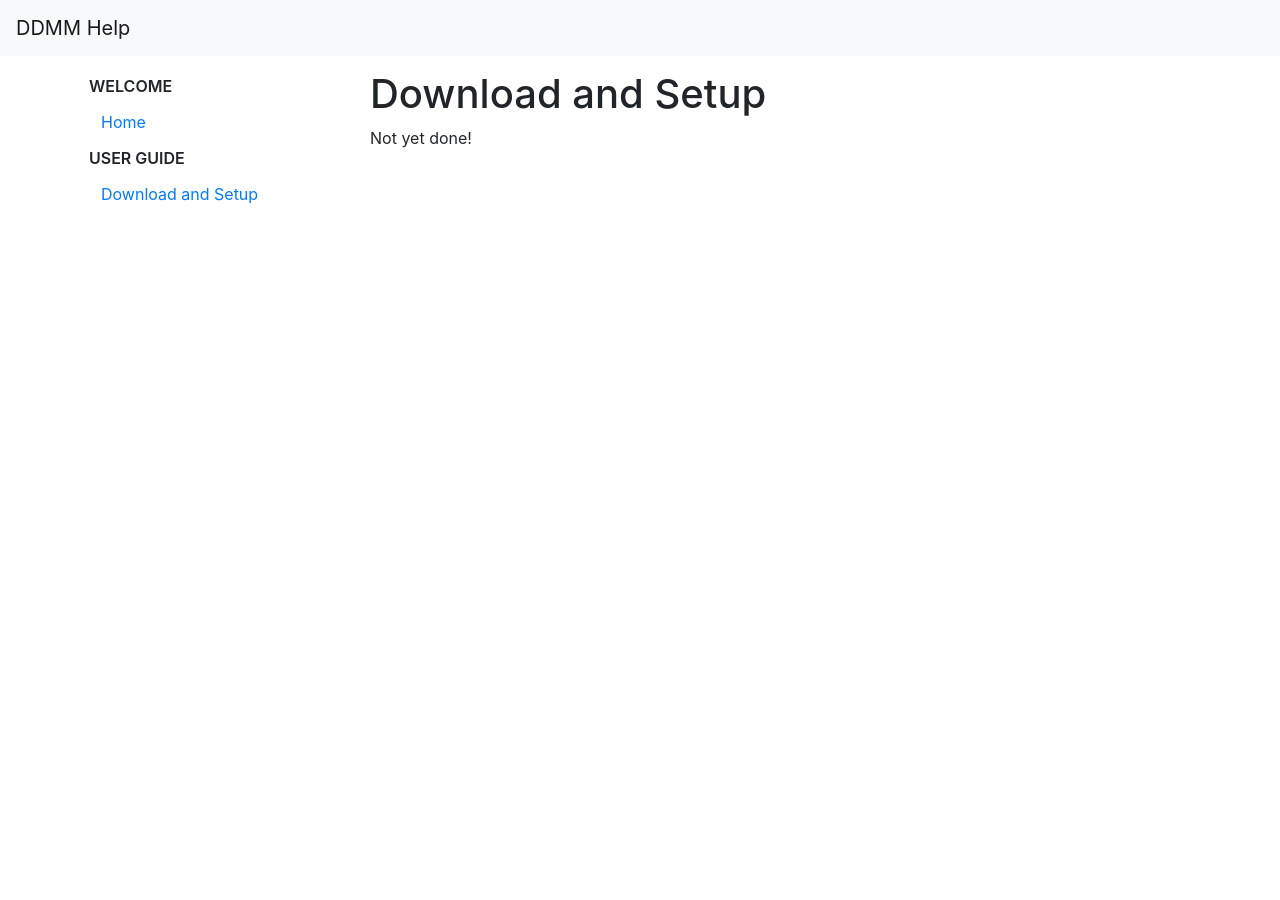
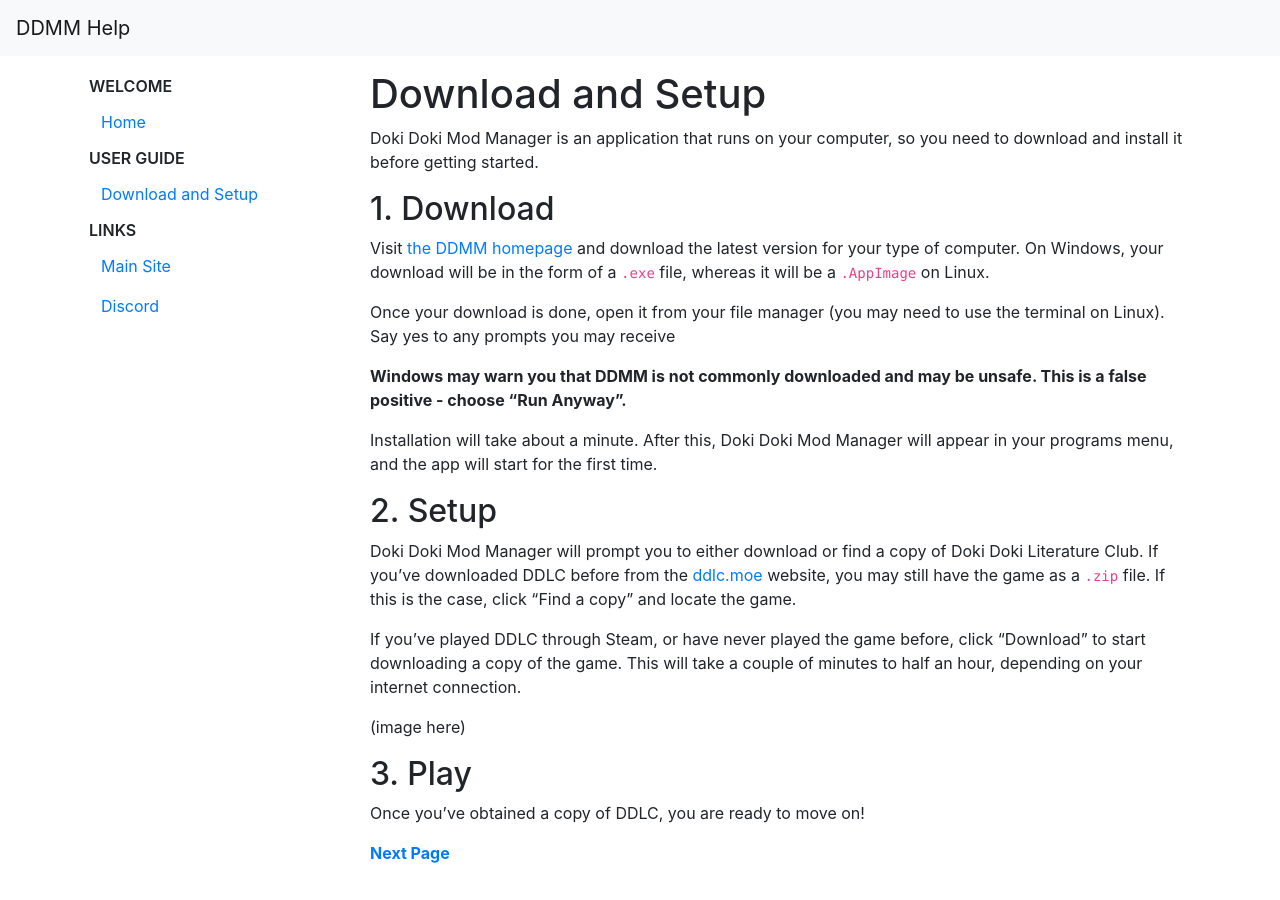
Before and after one commit to DokiDokiModManager/Help, a Jekyll site: the page built from user-guide/setup.md, in a window 1280 px wide. Built offline with Jekyll 4.4.1, drawn with Linux system fonts in a browser that asks for light colours; nearby versions of some CDN libraries; our own code applies the rules of GitHub Pages for plain Markdown files.

Commit message:
Created first user guide

```diff
--- a/_config.yml
+++ b/_config.yml
@@ -12,3 +12,11 @@ navigation:
       -
         title: Download and Setup
         link: /user-guide/setup
+  - name: Links
+    links:
+      -
+        title: Main Site
+        link: https://doki.space
+      -
+        title: Discord
+        link: https://doki.space/discord
--- a/user-guide/setup.md
+++ b/user-guide/setup.md
@@ -2,4 +2,28 @@
 title: Download and Setup
 ---
 
-Not yet done!
+Doki Doki Mod Manager is an application that runs on your computer, so you need to download and install it before getting started.
+
+## 1. Download
+
+Visit [the DDMM homepage](https://doki.space) and download the latest version for your type of computer. On Windows, your download will be in the form of a `.exe` file, whereas it will be a `.AppImage` on Linux.
+
+Once your download is done, open it from your file manager (you may need to use the terminal on Linux). Say yes to any prompts you may receive
+
+**Windows may warn you that DDMM is not commonly downloaded and may be unsafe. This is a false positive - choose "Run Anyway".**
+
+Installation will take about a minute. After this, Doki Doki Mod Manager will appear in your programs menu, and the app will start for the first time.
+
+## 2. Setup
+
+Doki Doki Mod Manager will prompt you to either download or find a copy of Doki Doki Literature Club. If you've downloaded DDLC before from the [ddlc.moe](https://ddlc.moe) website, you may still have the game as a `.zip` file. If this is the case, click "Find a copy" and locate the game.
+
+If you've played DDLC through Steam, or have never played the game before, click "Download" to start downloading a copy of the game. This will take a couple of minutes to half an hour, depending on your internet connection.
+
+(image here)
+
+## 3. Play
+
+Once you've obtained a copy of DDLC, you are ready to move on!
+
+**[Next Page](install-ddlc)**
```
Also changed, not shown: user-guide/install-ddlc.md (added).
